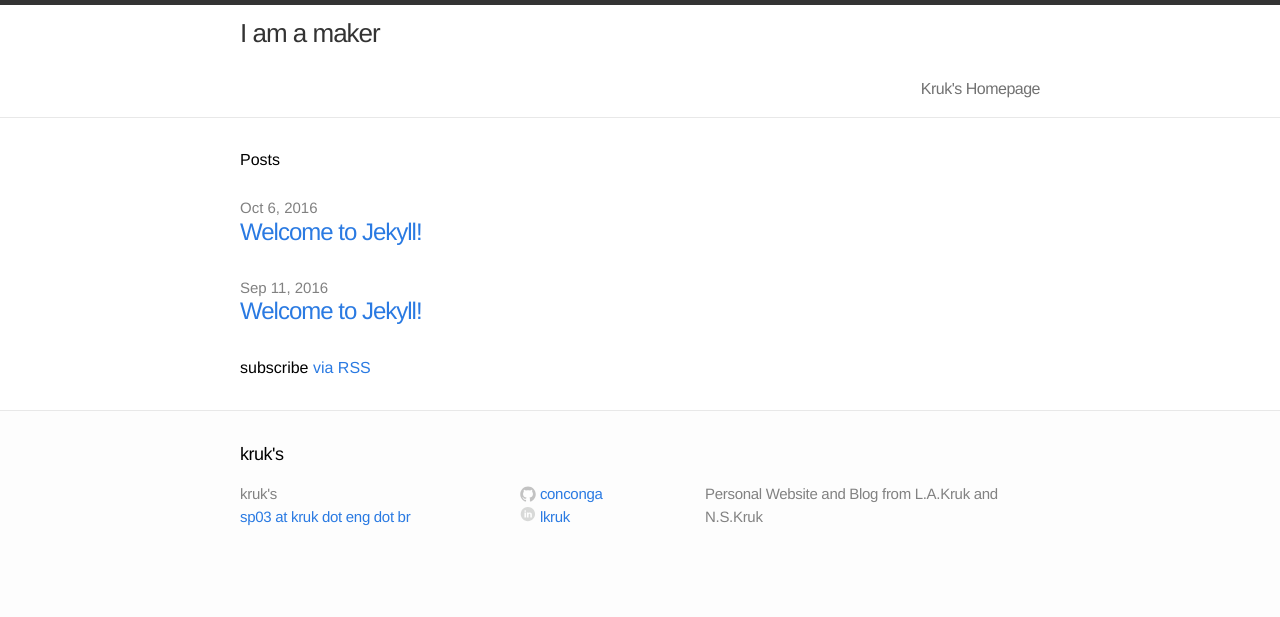
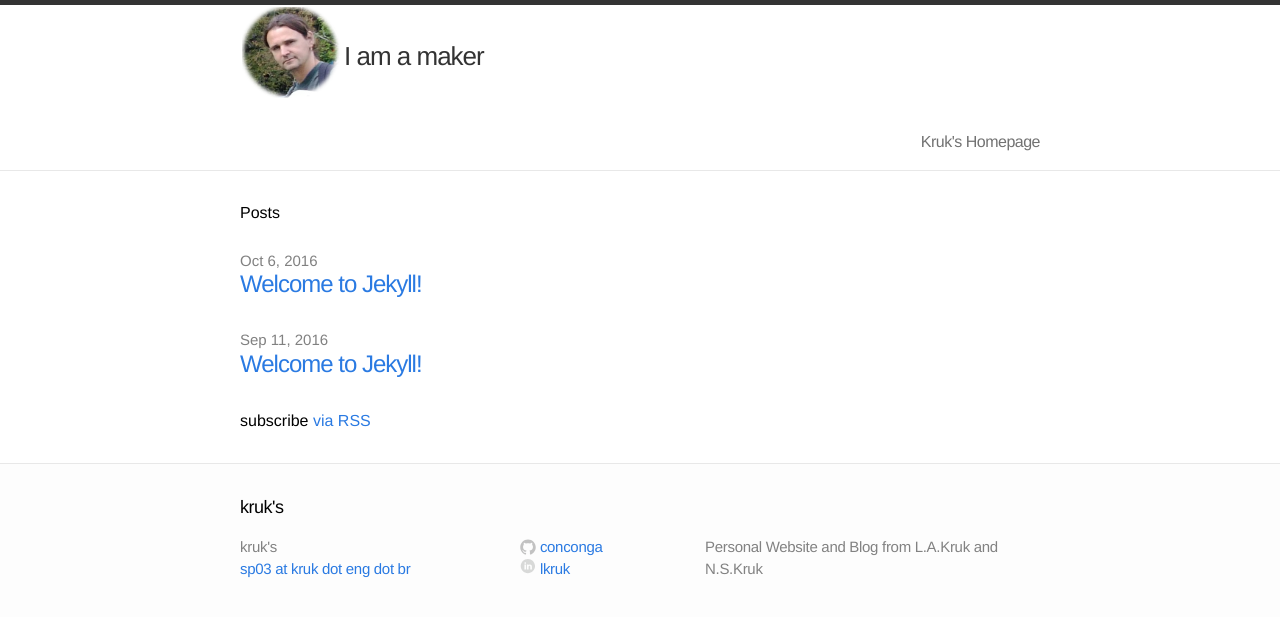
Before and after one commit to conconga/website-kruk.eng.br, a Jekyll site: the page built from lu/index.html, in a window 1280 px wide. Shown: the top 617 px of the page. Built offline with Jekyll 4.4.1, drawn with Linux system fonts in a browser that asks for light colours.

Commit message:
descobri como passar variaveis globais; ficou ...
simples usar as mesmas paginas para usuarios diferentes.

```diff
--- a/_config.yml
+++ b/_config.yml
@@ -3,7 +3,6 @@ source:        .
 destination:   _site
 safe:          true
 title:         kruk's
-title_lu:      I am a maker
 name_lu:       M.Sc. Luciano A. Kruk
 name_na:       Dr. Nadiane S. Kruk
 email:         "sp03 at kruk dot eng dot br"
--- a/_includes/header.html
+++ b/_includes/header.html
@@ -1,12 +1,25 @@
 <header class="site-header">
 
     <div class="wrap">
-    <a class="site-title" href="{{ site.baseurl }}/">
-        <img src="/images/avatar_kruk_1.png" />
-    </a>
-    <a class="site-title" href="{{ site.baseurl }}/">{{ site.title }}</a>
 
+        <!-- Foto + Frase de efeito -->
+        <div class="div-table" style="vertical-align: middle">
+            <table style="display:inline-block">
+                <tr>
+                    <td>
+                        <a href="{{ site.baseurl }}/"> <img src={{ page.photo }} width=100px /> </a>
+                    </td>
+                    <td>
+                        <a class="site-title" href="{{ site.baseurl }}/">{{ page.phrase }}</a>
+                    </td>
+                </tr>
+            </table>
+        </div>
+
+        <!-- links para outras paginas -->
         <nav class="site-nav">
+
+            <!-- icone para telas pequenas (celular, tablet, etc) -->
             <a href="#" class="menu-icon">
                 <svg version="1.1" xmlns="http://www.w3.org/2000/svg" xmlns:xlink="http://www.w3.org/1999/xlink" x="0px" y="0px"
                     viewBox="0 0 18 15" enable-background="new 0 0 18 15" xml:space="preserve">
@@ -18,12 +31,15 @@
                     c0-0.82,0.665-1.484,1.484-1.484h15.031C17.335,12.031,18,12.696,18,13.516L18,13.516z"/>
                 </svg>
             </a>
+
+            <!-- links para outras paginas -->
             <div class="trigger">
                 {% for page in site.pages %}
                 {% if page.title %}<a class="page-link" href="{{ page.url | prepend: site.baseurl }}">{{ page.title }}</a>{% endif %}
                 {% endfor %}
             </div>
         </nav>
+
     </div>
 
 </header>
--- a/_includes/header_lu.html
+++ /dev/null
@@ -1,28 +0,0 @@
-<header class="site-header">
-
-  <div class="wrap">
-
-    <a class="site-title" href="{{ site.baseurl }}/">{{ site.title_lu }}</a>
-
-    <nav class="site-nav">
-      <a href="#" class="menu-icon">
-        <svg version="1.1" xmlns="http://www.w3.org/2000/svg" xmlns:xlink="http://www.w3.org/1999/xlink" x="0px" y="0px"
-           viewBox="0 0 18 15" enable-background="new 0 0 18 15" xml:space="preserve">
-          <path fill="#505050" d="M18,1.484c0,0.82-0.665,1.484-1.484,1.484H1.484C0.665,2.969,0,2.304,0,1.484l0,0C0,0.665,0.665,0,1.484,0
-            h15.031C17.335,0,18,0.665,18,1.484L18,1.484z"/>
-          <path fill="#505050" d="M18,7.516C18,8.335,17.335,9,16.516,9H1.484C0.665,9,0,8.335,0,7.516l0,0c0-0.82,0.665-1.484,1.484-1.484
-            h15.031C17.335,6.031,18,6.696,18,7.516L18,7.516z"/>
-          <path fill="#505050" d="M18,13.516C18,14.335,17.335,15,16.516,15H1.484C0.665,15,0,14.335,0,13.516l0,0
-            c0-0.82,0.665-1.484,1.484-1.484h15.031C17.335,12.031,18,12.696,18,13.516L18,13.516z"/>
-        </svg>
-      </a>
-      <div class="trigger">
-        {% for page in site.pages %}
-          {% if page.title %}<a class="page-link" href="{{ page.url | prepend: site.baseurl }}">{{ page.title }}</a>{% endif %}
-        {% endfor %}
-      </div>
-    </nav>
-
-  </div>
-
-</header>
--- a/_layouts/default_lu.html
+++ /dev/null
@@ -1,19 +0,0 @@
-<!DOCTYPE html>
-<html>
-
-  {% include head.html %}
-
-    <body>
-
-    {% include header_lu.html %}
-
-    <div class="page-content">
-      <div class="wrap">
-      {{ content }}
-      </div>
-    </div>
-
-    {% include footer.html %}
-
-    </body>
-</html>
--- a/lu/index.html
+++ b/lu/index.html
@@ -1,5 +1,7 @@
 ---
-layout: default_lu
+layout: default
+photo: /images/avatar_kruk_1.png
+phrase: I am a maker
 permalink: /lu/index.html
 ---
 
```
Also changed, not shown: _layouts/default.html (indentation only). Lines whose indentation alone changed are shown as unchanged.
